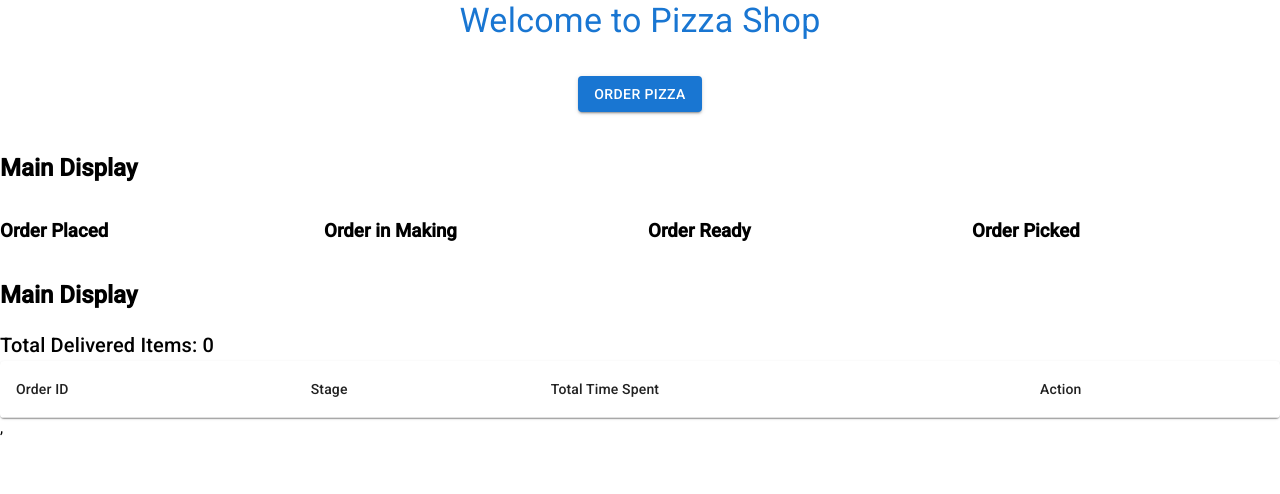
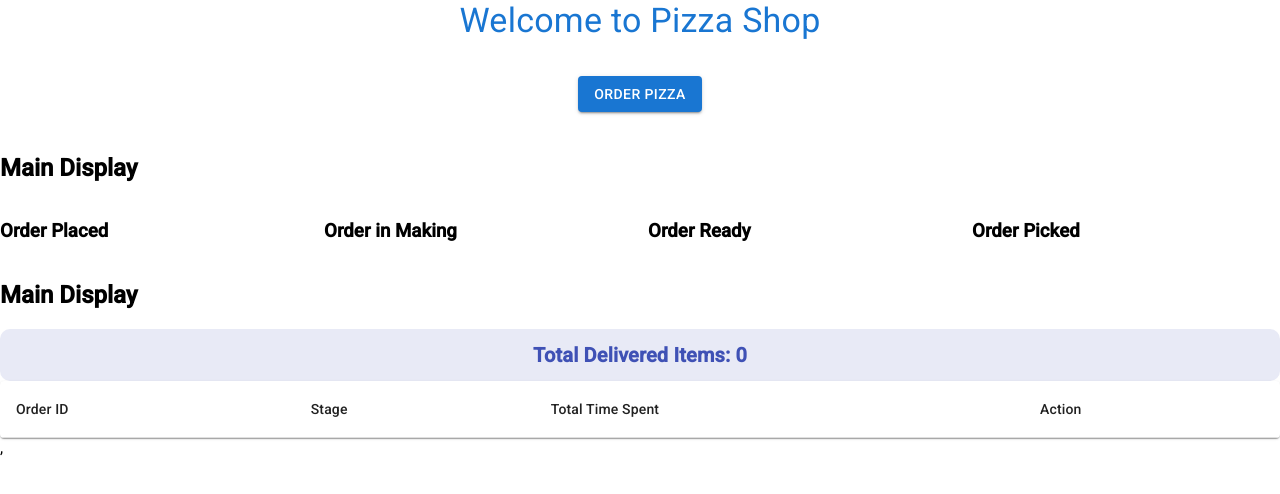
Before and after one commit to Lokesh799/pizza_shop, a React (Create React App) app: page / in a window 1280 px wide. Shown: the top 494 px of the page. Built offline with nearby package versions, Linux system fonts and the light colour scheme.

Commit message:
show total count delivered item

```diff
--- a/src/components/PizzaCard.js
+++ b/src/components/PizzaCard.js
@@ -48,7 +48,15 @@ const MainDisplay = () => {
   return (
     <div>
       <h2>Main Display</h2>
-      <Typography variant="h6">
+      <Typography  variant="h6"
+      sx={{
+        textAlign: 'center',
+        fontWeight: 'bold',
+        color: '#3f51b5',
+        backgroundColor: '#e8eaf6',
+        padding: '10px',
+        borderRadius: '10px',
+      }}>
         Total Delivered Items: {totalDeliveredItems}
       </Typography>
       <TableContainer component={Paper}>
```
